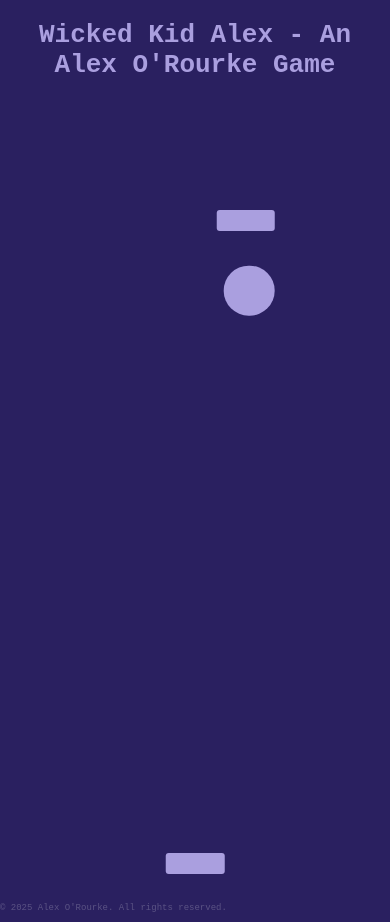
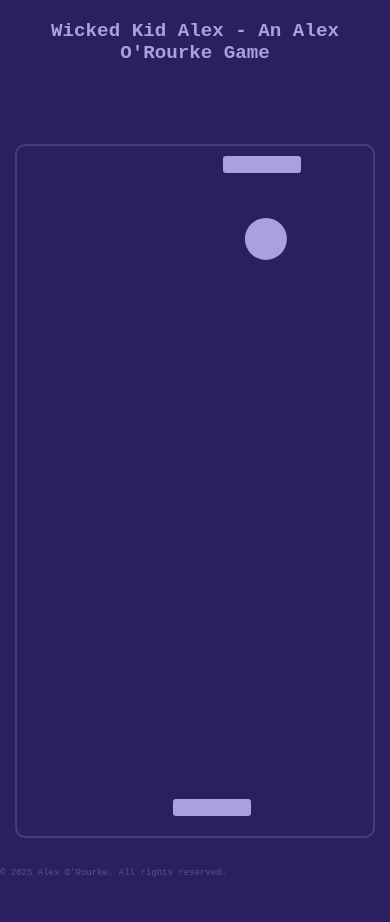
Before and after one commit to Good-Shepherd-Collective/wicked-kid-alex, a plain HTML site: page index.html in a window 390 px wide. After the commit the page ends 887 px from the top, so only its background shows below. Drawn offline with Linux system fonts and the light colour scheme.

Commit message:
we made a box around the playing area

```diff
--- a/index.html
+++ b/index.html
@@ -2,7 +2,7 @@
 <html lang="en">
 <head>
     <meta charset="UTF-8">
-    <meta name="viewport" content="width=device-width, initial-scale=1.0">
+    <meta name="viewport" content="width=device-width, initial-scale=1.0, maximum-scale=1.0, user-scalable=no">
     <meta name="description" content="Wicked Kid Alex - An online game by Alex O'Rourke. Play this fun interactive pong-style game created by Alex O'Rourke.">
     <meta name="keywords" content="Wicked Kid Alex, Alex O'Rourke, online game, pong game">
     <meta name="author" content="Alex O'Rourke">
--- a/script.js
+++ b/script.js
@@ -54,10 +54,18 @@ function handleLose() {
 function handleTouchMove(e) {
   if (!isTouchDevice) return
   e.preventDefault()
+
+  // Prevent scrolling
+  e.stopPropagation()
+
   const touch = e.touches[0]
   const gameContainer = document.querySelector('.game-container').getBoundingClientRect()
-  const position = Math.max(0, Math.min(100, ((touch.clientX - gameContainer.left) / gameContainer.width) * 100))
-  playerPaddle.position = position
+
+  // Check if touch is within game container bounds
+  if (touch.clientY >= gameContainer.top && touch.clientY <= gameContainer.bottom) {
+    const position = Math.max(0, Math.min(100, ((touch.clientX - gameContainer.left) / gameContainer.width) * 100))
+    playerPaddle.position = position
+  }
 }
 
 // Handle mouse movement
--- a/styles.css
+++ b/styles.css
@@ -17,10 +17,13 @@ overflow: hidden;
 
 .game-container {
 position: relative;
-width: 100%;
-height: calc(100vh - 150px);
-margin-top: 120px;
+width: calc(100% - 30px);
+max-width: 800px;
+height: calc(100vh - 200px);
+margin: 120px auto 30px;
 overflow: hidden;
+border-radius: 10px;
+border: 2px solid hsla(var(--hue), var(--saturation), 65%, 0.3);
 }
 
 .paddle {
@@ -64,7 +67,7 @@ transform: translate(-50%, -50%);
     justify-content: center;
     font-weight: 800;
     color: var(--foreground-color);
-    font-size: 5vh;
+    font-size: clamp(2rem, 5vh, 3rem);
     font-family: monospace;
     position: absolute;
     top: -90px;
@@ -85,10 +88,45 @@ transform: translate(-50%, -50%);
     padding-right: 3.5vh;
 }
 
+/* Media Queries for Responsive Design */
+@media (max-width: 768px) {
+    .game-container {
+        height: calc(100vh - 180px);
+        margin-top: 100px;
+    }
+
+    .score {
+        top: -70px;
+    }
+
+    .paddle {
+        height: 2vh;
+        width: 20vw;
+    }
+}
+
+@media (max-width: 480px) {
+    .game-container {
+        height: calc(100vh - 150px);
+        margin-top: 80px;
+    }
+
+    .score {
+        top: -60px;
+    }
+
+    .ball {
+        width: 5vh;
+        height: 5vh;
+    }
+}
+
 .title {
     color: var(--foreground-color);
     font-family: monospace;
     text-align: center;
     margin-top: 20px;
     margin-bottom: 10px;
+    font-size: clamp(1.2rem, 4vw, 2rem);
+    padding: 0 10px;
 }
```
